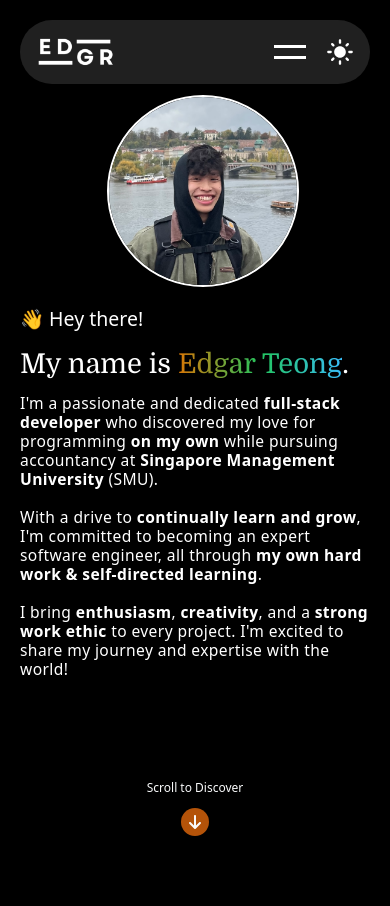
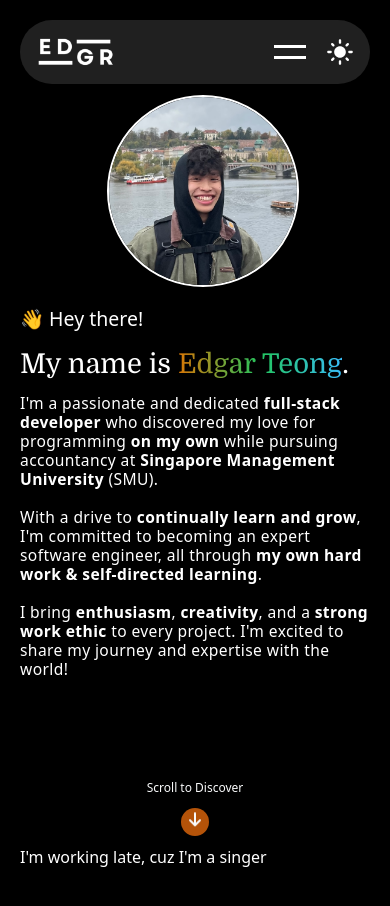
Before and after one commit to safarinexus/edgar-teong, a React (Vite) app: page / in a window 390 px wide. Shown: the top 906 px of the page. Before the commit the page ends 844 px from the top, so only its background shows below. Built offline with nearby package versions, Linux system fonts and the light colour scheme.

Commit message:
seriosuly fuck mobile

```diff
--- a/src/App.tsx
+++ b/src/App.tsx
@@ -42,32 +42,28 @@ const App = () => {
     <>
       <ScrollProgressBar />
       <Header width={dimensions.width}/>
-      <ScrollIndicator />
+      <ScrollIndicator height={dimensions.height}/>
       <div
         id="landing-container"
-        className="w-full max-w-[1200px] min-h-max ml-auto mr-auto pt-[95px] xs:pt-[120px] sm:pt-[140px] pr-5 pl-5 sm:p-24 pb-8 "
-        style={{ height:dimensions.height}}
+        className="w-full max-w-[1200px] h-svh min-h-[700px] ml-auto mr-auto pt-[95px] xs:pt-[120px] sm:pt-[140px] pr-5 pl-5 sm:p-24 pb-8 "
       >
         <Landing />
       </div>
       <div
         id="work-container"
-        className="w-full max-w-[1200px] min-h-max ml-auto mr-auto pr-5 pl-5"
-        style={{ height:dimensions.height}}
+        className="w-full max-w-[1200px] h-svh min-h-max ml-auto mr-auto pr-5 pl-5"
       >
         <Work />
       </div>
       <div
         id="projects-container"
-        className="w-full max-w-[1200px] min-h-max ml-auto mr-auto pr-5 pl-5"
-        style={{ height:dimensions.height}}
+        className="w-full max-w-[1200px] h-svh min-h-max ml-auto mr-auto pr-5 pl-5"
       >
         <Projects />
       </div>
       <div
         id="contact-container"
-        className="w-full max-w-[1200px] min-h-max ml-auto mr-auto pr-5 pl-5"
-        style={{ height:dimensions.height}}
+        className="w-full max-w-[1200px] h-svh min-h-max ml-auto mr-auto pr-5 pl-5"
       >
         <Contact />
       </div>
--- a/src/components/PageComponents/Landing/Landing.tsx
+++ b/src/components/PageComponents/Landing/Landing.tsx
@@ -4,7 +4,7 @@ const Landing = () => {
     return (
         <div
             id="landing"
-            className=" w-full h-full min-h-max flex flex-col
+            className=" w-full h-full flex flex-col
                 sm:grid sm:gap-4 sm:items-center sm:grid-cols-[60%_40%] sm:grid-rows-[10%_auto_20%]
             "
         >
--- a/src/components/ScrollIndicator.tsx
+++ b/src/components/ScrollIndicator.tsx
@@ -3,7 +3,11 @@ import { useState, useEffect } from "react";
 import { FaArrowDown } from "react-icons/fa6";
 import { HashLink } from "react-router-hash-link";
 
-const ScrollIndicator = () => {
+interface Props {
+  height: number;
+}
+
+const ScrollIndicator = ({ height }: Props) => {
   const [opacity, setOpacity] = useState(1);
 
   useEffect(() => {
@@ -23,9 +27,13 @@ const ScrollIndicator = () => {
 
   return (
     <div id="scroll-indicator-container" className="fixed w-full flex z-10 flex-col items-center space-y-2 bottom-2 will-change-scroll" style={{ opacity }}>
-      <HashLink to="/#work" id="scroll-text" className="opacity-0 animate-fadeIn bg-beige dark:bg-black p-1 rounded-md">
-        <p className="text-xs">Scroll to Discover</p>
-      </HashLink>
+
+        { height < 740 ? ("") :
+          <HashLink to="/#work" id="scroll-text" className="opacity-0 animate-fadeIn bg-beige dark:bg-black p-1 rounded-md">
+           <p className="text-xs">Scroll to Discover</p>
+          </HashLink>
+        }
+
 
       <HashLink to="/#work" id="scroll-indicator" className="relative flex items-center justify-center w-7 h-7 rounded-full bg-amber-400 dark:bg-amber-700 opacity-100">
         <FaArrowDown className="animate-indicateScroll"/>
--- a/src/index.css
+++ b/src/index.css
@@ -30,17 +30,7 @@
     }
 }
 
-html {
-    overflow: hidden;
-    width: 100%;
-}
 
-body {
-    height: 100%;
-    position: fixed;
-    overflow-y: scroll;
-    -webkit-overflow-scrolling: touch;
-}
 
 ::-webkit-scrollbar {
     display: none;
```
